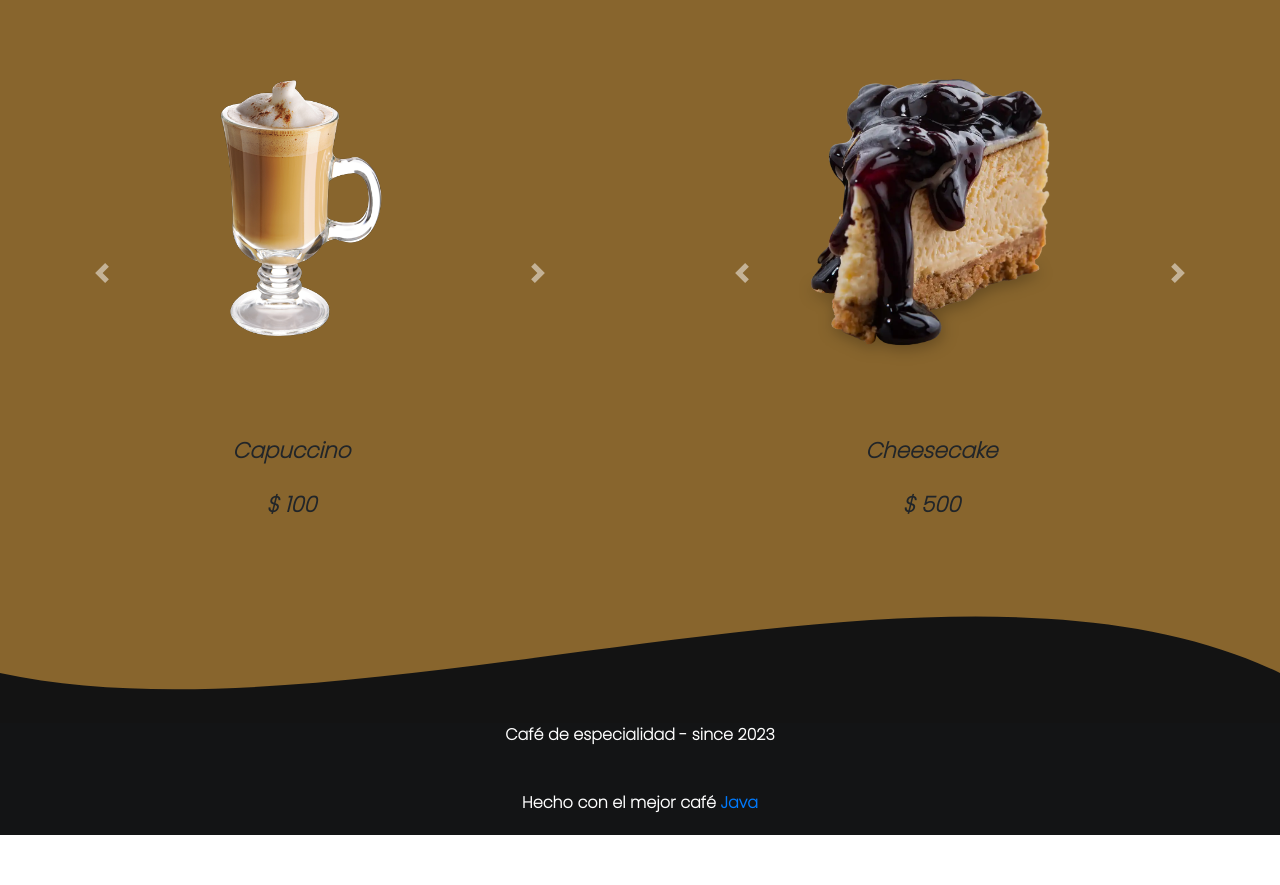
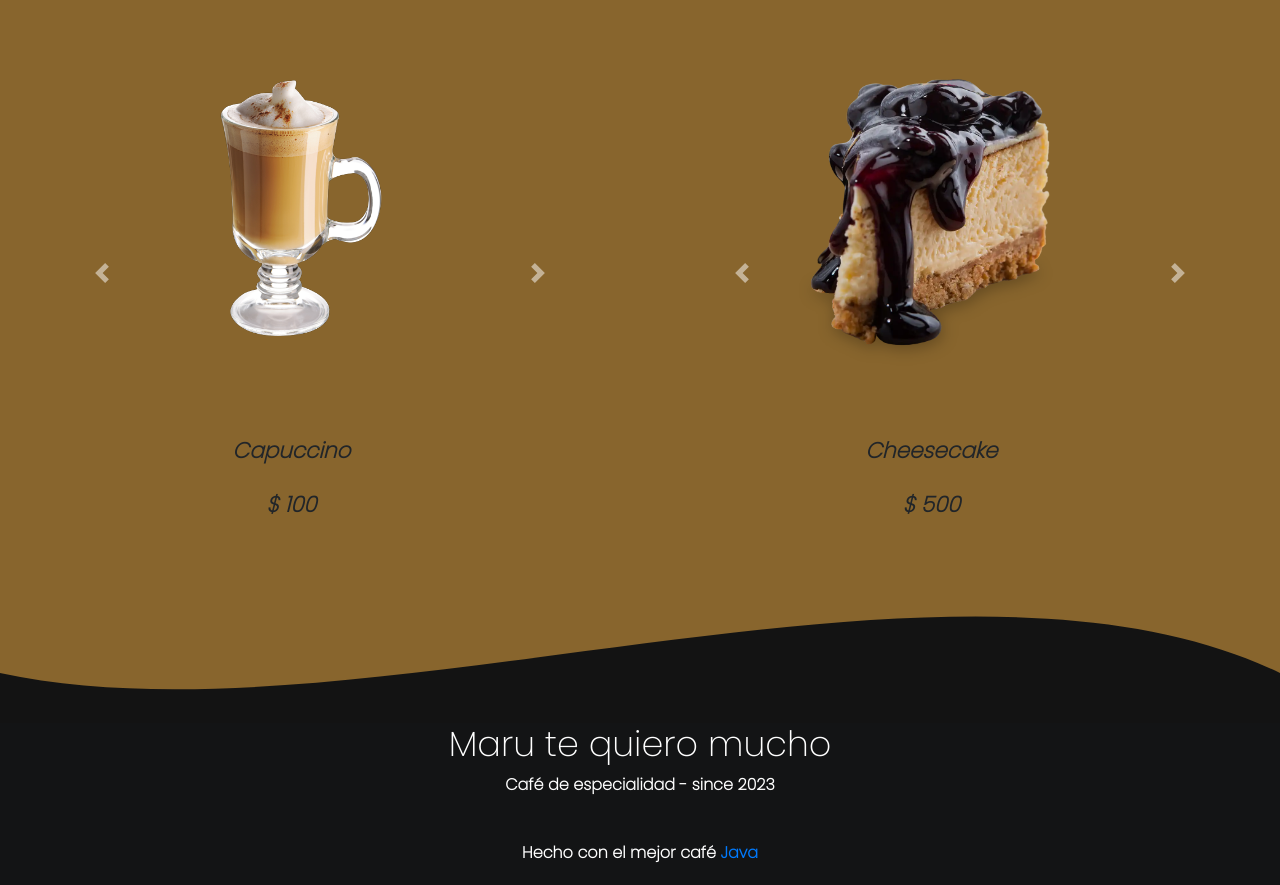
Before and after one commit to marinaGalzerano/menu-cafe, a plain HTML site: page index.html in a window 1280 px wide. Shown: the part 613-1498 px from the top of the page. Before the commit the page ends 1448 px from the top, so only its background shows below. Drawn offline with nearby package versions, Linux system fonts and the light colour scheme.

Commit message:
Agrego Etiqueta H1

```diff
--- a/index.html
+++ b/index.html
@@ -283,6 +283,7 @@
     </div>
   </body>
   <footer>
+      <h1>Maru te quiero mucho</h1>
       <p>Café de especialidad - since 2023</p><br />
       <p>Hecho con el mejor café <a href="https://en.wikipedia.org/wiki/Coffee_production_in_Indonesia#Java" target="_blank">Java</a></p>
     </footer>
```
